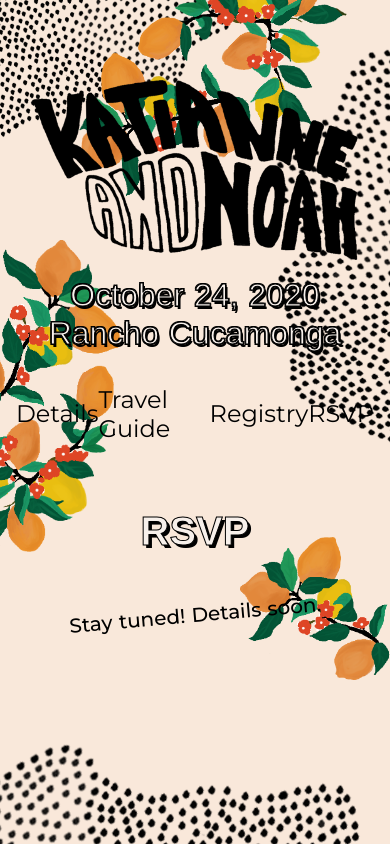
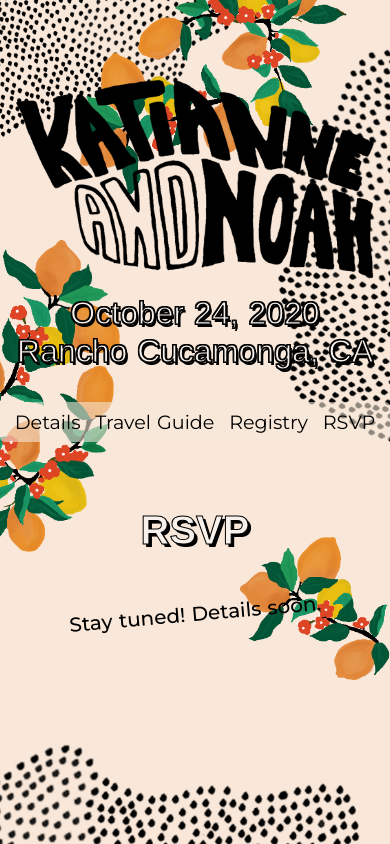
Before and after one commit to n-grubb/nkwedding, a Nuxt app: page /rsvp in a window 390 px wide. Built offline with nearby package versions, Linux system fonts and the light colour scheme; a web font is replaced by a local one.

Commit message:
more changes

```diff
--- a/components/SiteNav/SiteNav.vue
+++ b/components/SiteNav/SiteNav.vue
@@ -17,6 +17,12 @@
     width: 100%;
     max-width: 600px;
 
+    @media screen and (max-width: 768px) {
+      background-color: rgba(249, 232, 218, 0.58);
+      border-radius: 5px;
+      padding: .5rem 0;
+    }
+
     a {
       font-size: 1.5rem;
       color: black;
@@ -24,13 +30,17 @@
       font-size: 1.5rem;
       font-weight: normal;
 
+      @media screen and (max-width: 768px) {
+        font-size: 1.2rem;
+      }
+
       &:active,
       &:visited {
         color: black;
       }
 
       &:hover {
-        color: $dark-green;
+        color: #E6B0A2;
       }
     }
   }
--- a/layouts/default.vue
+++ b/layouts/default.vue
@@ -9,7 +9,7 @@
       />
       <div class="wedding-details">
         <p class="date">October 24, 2020</p>
-        <p class="location">Rancho Cucamonga</p>
+        <p class="location">Rancho Cucamonga, CA</p>
       </div>
       <SiteNav />
       <nuxt />
@@ -109,6 +109,10 @@ img {
   display: flex;
   flex-direction: column;
   align-items: center;
+
+  @media screen and (max-width: 768px) {
+    padding: 5rem 0rem;
+  }
 }
 
 .wedding-details {
--- a/pages/index.vue
+++ b/pages/index.vue
@@ -19,7 +19,7 @@
       Rancho Cucamonga, CA 91737
     </address>
     <p class="details notice">
-      While we are optmistic to have a wedding unaffected by coranavirus, we would be foolish not to have a backup plan. We will be making a formal decision on <strong>August 1</strong> and any changes to the event will be posted here.
+      Please know that we are carefully monitoring the coronavirus situation. Any changes made to our ceremony will be posted by <strong>August 1</strong>.
     </p>
   </div>
 </template>
@@ -56,11 +56,22 @@ address {
   border-radius: 40px;
   padding: 2rem;
   max-width: 80%;
+  max-width: 100%;
   margin: 0 auto 1rem;
+}
+
+.details {
+  @media screen and (max-width: 768px) {
+    font-size: 1.5rem;
+  }
 }
 
 address {
   font-size: 1.75rem;
+
+  @media screen and (max-width: 768px) {
+    font-size: 1.25rem;
+  }
 }
 
 .notice {
```
